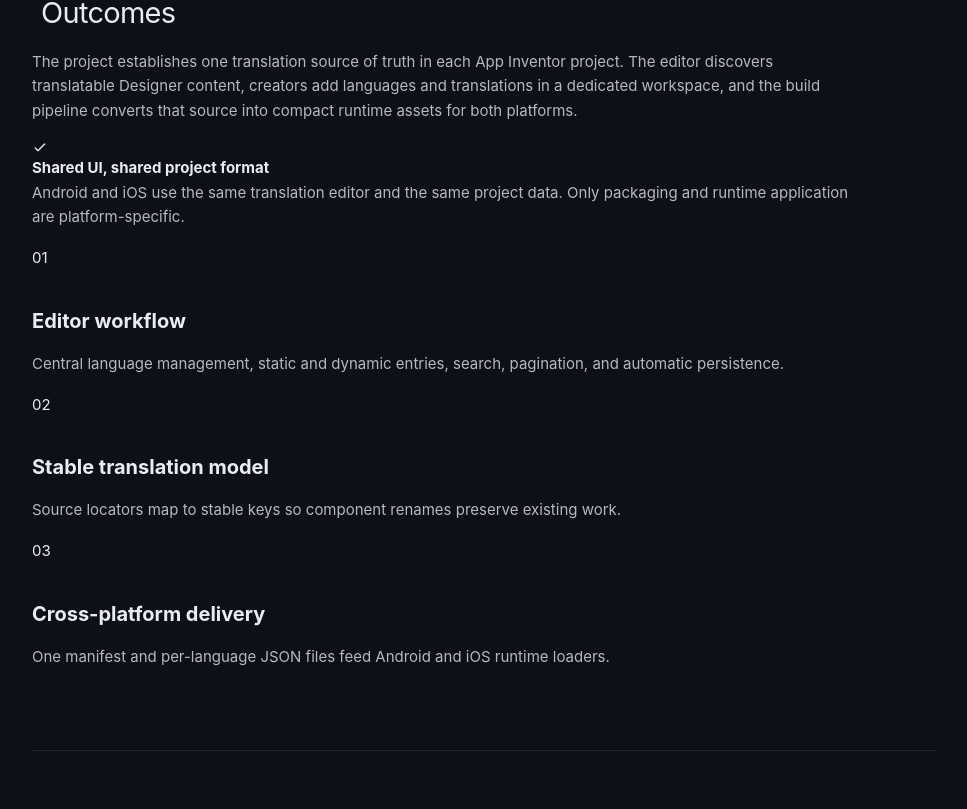
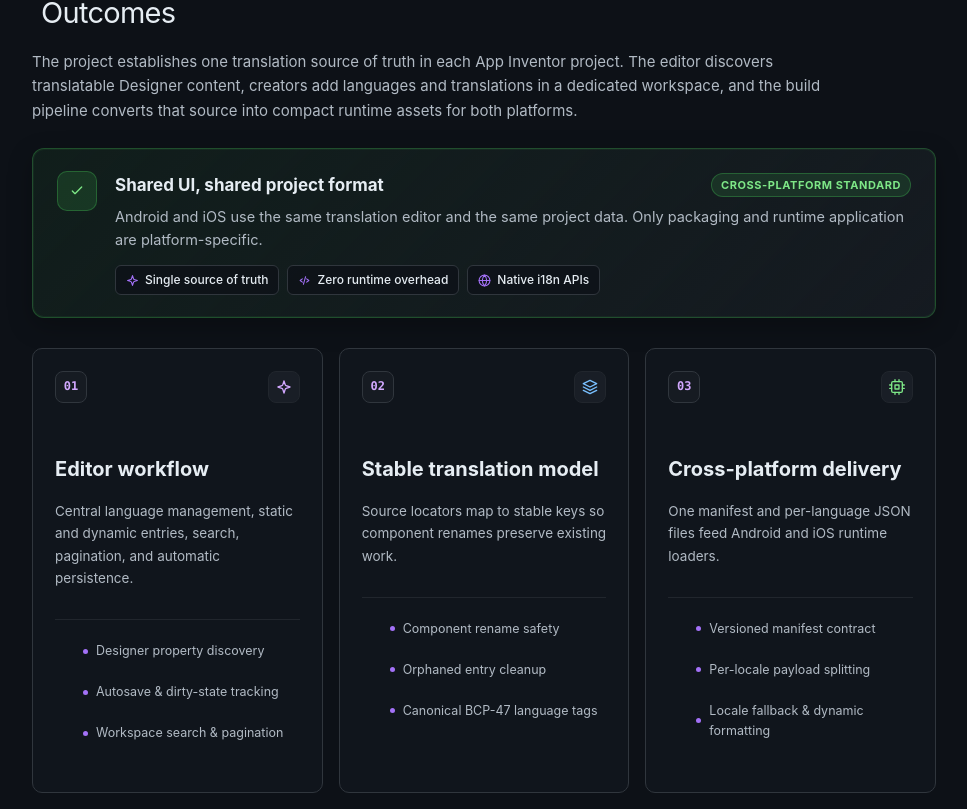
Before and after one commit to Akashgite1/appinventor-sources-i18, a React (Vite) app: page / in a window 1280 px wide. Shown: the part 851-1660 px from the top of the page, without its empty margins (288-1255 px from the left). Built offline with nearby package versions, Linux system fonts and the light colour scheme.

Commit message:
style(outcomes): align Outcomes section with modern card layout, badge chips, and feature pillars

```diff
--- a/src/components/sections/OutcomesSection.tsx
+++ b/src/components/sections/OutcomesSection.tsx
@@ -12,36 +12,90 @@
         dedicated workspace, and the build pipeline converts that source into compact runtime assets
         for both platforms.
       </p>
-      <div className="callout success">
-        <Icon name="check" />
-        <div>
-          <strong>Shared UI, shared project format</strong>
+
+      {/* Hero Architecture Callout Banner */}
+      <div className="outcomes-banner">
+        <div className="outcomes-banner-icon">
+          <Icon name="check" />
+        </div>
+        <div className="outcomes-banner-body">
+          <div className="outcomes-banner-header">
+            <h3>Shared UI, shared project format</h3>
+            <span className="outcomes-badge">Cross-Platform Standard</span>
+          </div>
           <p>
             Android and iOS use the same translation editor and the same project data. Only
             packaging and runtime application are platform-specific.
           </p>
+          <div className="outcomes-tags">
+            <span className="outcomes-tag">
+              <Icon name="sparkles" /> Single source of truth
+            </span>
+            <span className="outcomes-tag">
+              <Icon name="code" /> Zero runtime overhead
+            </span>
+            <span className="outcomes-tag">
+              <Icon name="globe" /> Native i18n APIs
+            </span>
+          </div>
         </div>
       </div>
-      <div className="feature-grid">
-        <article>
-          <span>01</span>
-          <h3>Editor workflow</h3>
-          <p>
+
+      {/* 3-Column Pillar Feature Grid */}
+      <div className="outcomes-grid">
+        <article className="outcome-card">
+          <div className="outcome-card-header">
+            <div className="outcome-number-badge">01</div>
+            <div className="outcome-icon-wrap" style={{ color: "#d2a8ff" }}>
+              <Icon name="sparkles" />
+            </div>
+          </div>
+          <h3 className="outcome-card-title">Editor workflow</h3>
+          <p className="outcome-card-description">
             Central language management, static and dynamic entries, search, pagination, and
             automatic persistence.
           </p>
+          <ul className="outcome-card-highlights">
+            <li>Designer property discovery</li>
+            <li>Autosave & dirty-state tracking</li>
+            <li>Workspace search & pagination</li>
+          </ul>
         </article>
-        <article>
-          <span>02</span>
-          <h3>Stable translation model</h3>
-          <p>
+
+        <article className="outcome-card">
+          <div className="outcome-card-header">
+            <div className="outcome-number-badge">02</div>
+            <div className="outcome-icon-wrap" style={{ color: "#79c0ff" }}>
+              <Icon name="layers" />
+            </div>
+          </div>
+          <h3 className="outcome-card-title">Stable translation model</h3>
+          <p className="outcome-card-description">
             Source locators map to stable keys so component renames preserve existing work.
           </p>
+          <ul className="outcome-card-highlights">
+            <li>Component rename safety</li>
+            <li>Orphaned entry cleanup</li>
+            <li>Canonical BCP-47 language tags</li>
+          </ul>
         </article>
-        <article>
-          <span>03</span>
-          <h3>Cross-platform delivery</h3>
-          <p>One manifest and per-language JSON files feed Android and iOS runtime loaders.</p>
+
+        <article className="outcome-card">
+          <div className="outcome-card-header">
+            <div className="outcome-number-badge">03</div>
+            <div className="outcome-icon-wrap" style={{ color: "#7ee787" }}>
+              <Icon name="cpu" />
+            </div>
+          </div>
+          <h3 className="outcome-card-title">Cross-platform delivery</h3>
+          <p className="outcome-card-description">
+            One manifest and per-language JSON files feed Android and iOS runtime loaders.
+          </p>
+          <ul className="outcome-card-highlights">
+            <li>Versioned manifest contract</li>
+            <li>Per-locale payload splitting</li>
+            <li>Locale fallback & dynamic formatting</li>
+          </ul>
         </article>
       </div>
     </section>
--- a/src/components/ui/Icon.tsx
+++ b/src/components/ui/Icon.tsx
@@ -13,7 +13,10 @@
   | "tag"
   | "arrow-right"
   | "filter"
-  | "sparkles";
+  | "sparkles"
+  | "globe"
+  | "terminal"
+  | "cpu";
 
 export function Icon({ name, className = "" }: { name: IconName; className?: string }) {
   const common = {
@@ -137,6 +140,39 @@
       </svg>
     );
 
+  if (name === "globe")
+    return (
+      <svg {...common}>
+        <circle cx="12" cy="12" r="10" />
+        <line x1="2" y1="12" x2="22" y2="12" />
+        <path d="M12 2a15.3 15.3 0 0 1 4 10 15.3 15.3 0 0 1-4 10 15.3 15.3 0 0 1-4-10 15.3 15.3 0 0 1 4-10z" />
+      </svg>
+    );
+
+  if (name === "terminal")
+    return (
+      <svg {...common}>
+        <polyline points="4 17 10 11 4 5" />
+        <line x1="12" y1="19" x2="20" y2="19" />
+      </svg>
+    );
+
+  if (name === "cpu")
+    return (
+      <svg {...common}>
+        <rect x="4" y="4" width="16" height="16" rx="2" />
+        <rect x="9" y="9" width="6" height="6" />
+        <line x1="9" y1="1" x2="9" y2="4" />
+        <line x1="15" y1="1" x2="15" y2="4" />
+        <line x1="9" y1="20" x2="9" y2="23" />
+        <line x1="15" y1="20" x2="15" y2="23" />
+        <line x1="20" y1="9" x2="23" y2="9" />
+        <line x1="20" y1="14" x2="23" y2="14" />
+        <line x1="1" y1="9" x2="4" y2="9" />
+        <line x1="1" y1="14" x2="4" y2="14" />
+      </svg>
+    );
+
   return (
     <svg {...common}>
       <path d="m8 9-4 3 4 3M16 9l4 3-4 3M14 5l-4 14" />
--- a/src/index.css
+++ b/src/index.css
@@ -311,6 +311,234 @@
 .status-amber { color: #f0883e; background: var(--orange-soft); border-color: rgba(240,136,62,.35); }
 .status-teal { color: #39c5bb; background: rgba(57,197,187,.14); border-color: rgba(57,197,187,.35); }
 .status-gray { color: #8b949e; background: rgba(110,118,129,.14); border-color: rgba(110,118,129,.35); }
+
+/* ── Callouts ── */
+.callout {
+  display: flex;
+  gap: 14px;
+  align-items: flex-start;
+  margin: 24px 0 28px;
+  padding: 18px 20px;
+  border: 1px solid;
+  border-radius: 9px;
+  background: var(--panel-soft);
+}
+.callout > svg { flex: 0 0 auto; margin-top: 3px; }
+.callout strong { display: block; margin-bottom: 3px; font-size: 15px; font-weight: 650; }
+.callout p { margin: 0; color: #b1bac4; font-size: 14px; line-height: 1.55; }
+.callout.success { color: #7ee787; background: var(--green-soft); border-color: rgba(63, 185, 80, 0.3); }
+.callout.note { color: #d2a8ff; background: var(--purple-soft); border-color: rgba(163, 113, 247, 0.32); }
+.callout.warning { color: #ffa657; background: var(--orange-soft); border-color: rgba(240, 136, 62, 0.33); }
+.callout div, .callout p { color: inherit; }
+
+/* ── Feature Grid ── */
+.feature-grid {
+  display: grid;
+  grid-template-columns: repeat(3, 1fr);
+  gap: 14px;
+  margin-top: 26px;
+}
+.feature-grid article {
+  display: flex;
+  flex-direction: column;
+  padding: 20px;
+  background: var(--panel-soft);
+  border: 1px solid var(--border);
+  border-radius: 9px;
+  transition: transform 0.15s ease, border-color 0.15s ease, box-shadow 0.15s ease;
+}
+.feature-grid article:hover {
+  transform: translateY(-2px);
+  border-color: #6e7681;
+  box-shadow: 0 8px 24px rgba(0, 0, 0, 0.25);
+}
+.feature-grid article > span {
+  display: inline-block;
+  color: var(--purple);
+  font-family: ui-monospace, SFMono-Regular, Menlo, monospace;
+  font-size: 12px;
+  font-weight: 700;
+  margin-bottom: 8px;
+}
+.feature-grid h3 { margin: 4px 0 8px; font-size: 16px; font-weight: 700; color: var(--text); }
+.feature-grid p { margin: 0; color: #8b949e; font-size: 13.5px; line-height: 1.55; }
+
+/* ── Outcomes Section Specifics ── */
+.outcomes-banner {
+  display: flex;
+  gap: 18px;
+  align-items: flex-start;
+  margin: 24px 0 30px;
+  padding: 22px 24px;
+  background: linear-gradient(135deg, rgba(63, 185, 80, 0.08) 0%, rgba(22, 27, 34, 0.95) 100%);
+  border: 1px solid rgba(63, 185, 80, 0.32);
+  border-radius: 12px;
+  box-shadow: 0 8px 24px rgba(0, 0, 0, 0.25), 0 0 0 1px rgba(63, 185, 80, 0.08) inset;
+}
+.outcomes-banner-icon {
+  display: grid;
+  place-items: center;
+  width: 40px;
+  height: 40px;
+  border-radius: 10px;
+  background: rgba(63, 185, 80, 0.16);
+  border: 1px solid rgba(63, 185, 80, 0.35);
+  flex-shrink: 0;
+  color: #7ee787;
+}
+.outcomes-banner-body {
+  flex: 1;
+  min-width: 0;
+}
+.outcomes-banner-header {
+  display: flex;
+  align-items: center;
+  justify-content: space-between;
+  flex-wrap: wrap;
+  gap: 10px;
+  margin-bottom: 6px;
+}
+.outcomes-banner-header h3 {
+  margin: 0;
+  font-size: 17px;
+  font-weight: 700;
+  color: var(--text);
+}
+.outcomes-badge {
+  display: inline-flex;
+  align-items: center;
+  padding: 2px 9px;
+  font-size: 11px;
+  font-weight: 700;
+  text-transform: uppercase;
+  letter-spacing: 0.05em;
+  border-radius: 999px;
+  background: rgba(63, 185, 80, 0.15);
+  color: #7ee787;
+  border: 1px solid rgba(63, 185, 80, 0.35);
+}
+.outcomes-banner-body p {
+  margin: 0 0 14px;
+  color: #b1bac4;
+  font-size: 14.5px;
+  line-height: 1.6;
+  max-width: 100%;
+}
+.outcomes-tags {
+  display: flex;
+  align-items: center;
+  flex-wrap: wrap;
+  gap: 8px;
+}
+.outcomes-tag {
+  display: inline-flex;
+  align-items: center;
+  gap: 6px;
+  padding: 4px 10px;
+  font-size: 12px;
+  font-weight: 500;
+  border-radius: 6px;
+  background: rgba(13, 17, 23, 0.75);
+  border: 1px solid var(--border);
+  color: #e6edf3;
+}
+.outcomes-tag svg {
+  color: var(--purple);
+  width: 13px;
+  height: 13px;
+}
+
+.outcomes-grid {
+  display: grid;
+  grid-template-columns: repeat(3, 1fr);
+  gap: 16px;
+  margin-top: 24px;
+}
+.outcome-card {
+  display: flex;
+  flex-direction: column;
+  padding: 22px;
+  background: var(--panel-soft);
+  border: 1px solid var(--border);
+  border-radius: 10px;
+  transition: transform 0.15s ease, border-color 0.15s ease, box-shadow 0.15s ease;
+}
+.outcome-card:hover {
+  transform: translateY(-2px);
+  border-color: #6e7681;
+  box-shadow: 0 10px 28px rgba(0, 0, 0, 0.25);
+}
+.outcome-card-header {
+  display: flex;
+  align-items: center;
+  justify-content: space-between;
+  margin-bottom: 16px;
+}
+.outcome-number-badge {
+  display: grid;
+  place-items: center;
+  width: 32px;
+  height: 32px;
+  border-radius: 8px;
+  background: var(--panel);
+  border: 1px solid var(--border);
+  font-family: ui-monospace, SFMono-Regular, Menlo, monospace;
+  font-size: 12px;
+  font-weight: 700;
+  color: #d2a8ff;
+}
+.outcome-icon-wrap {
+  display: grid;
+  place-items: center;
+  width: 32px;
+  height: 32px;
+  border-radius: 8px;
+  background: rgba(110, 118, 129, 0.1);
+  border: 1px solid var(--border-soft);
+}
+.outcome-card-title {
+  margin: 0 0 8px;
+  font-size: 16.5px;
+  font-weight: 700;
+  color: var(--text);
+}
+.outcome-card-description {
+  margin: 0 0 16px;
+  color: #8b949e;
+  font-size: 13.5px;
+  line-height: 1.55;
+}
+.outcome-card-highlights {
+  margin-top: auto;
+  padding-top: 14px;
+  border-top: 1px solid var(--border-soft);
+  list-style: none !important;
+  padding-left: 0 !important;
+  display: flex;
+  flex-direction: column;
+  gap: 7px;
+}
+.outcome-card-highlights li {
+  display: flex;
+  align-items: center;
+  gap: 8px;
+  font-size: 12.5px;
+  color: #b1bac4;
+  margin: 0 !important;
+}
+.outcome-card-highlights li::before {
+  content: "";
+  display: inline-block;
+  width: 5px;
+  height: 5px;
+  border-radius: 50%;
+  background: var(--purple);
+  flex-shrink: 0;
+}
+
+@media (max-width: 900px) {
+  .outcomes-grid { grid-template-columns: 1fr; }
+}
 
 /* ── Deliverables & PR Stack ── */
 .section-subtitle { max-width: 820px; color: #b1bac4; font-size: 15px; margin-top: -6px; margin-bottom: 24px; }
```
